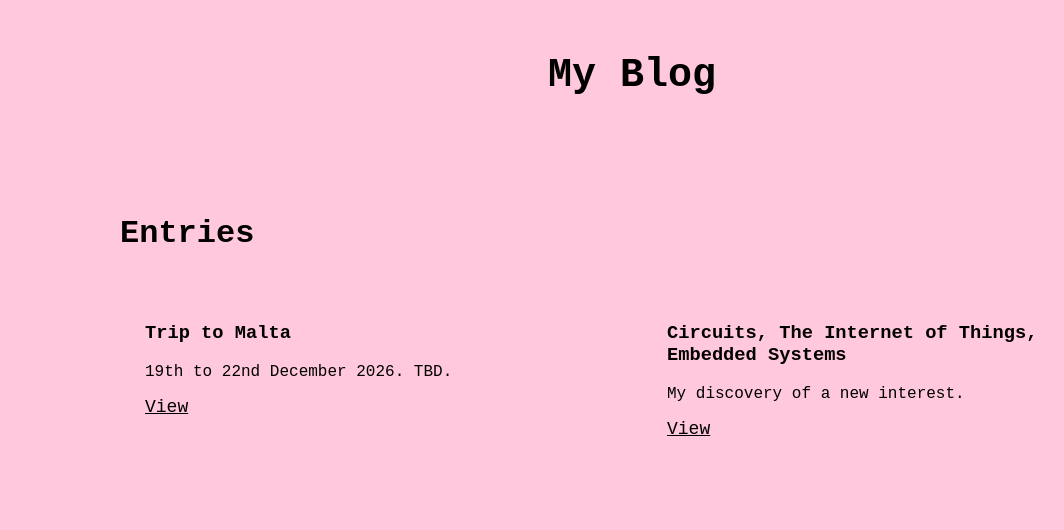
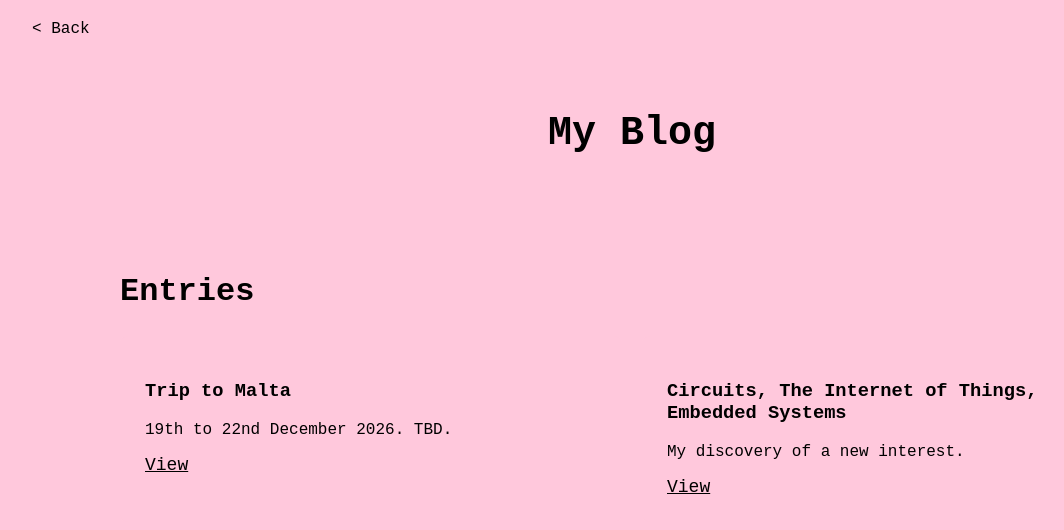
Before and after one commit to trouli-kambouri/trouli.dev, a plain HTML site: page blog/entries.html in a window 1280 px wide. Shown: the whole page, without its empty margins (8-1072 px from the left). Drawn offline with Linux system fonts and the light colour scheme; a script that the page names is missing.

Commit message:
Update README; Add back link to blog and entries pages

```diff
--- a/blog/entries.html
+++ b/blog/entries.html
@@ -8,6 +8,12 @@
 </head>
 
 <body>
+
+    <nav>
+        <div class="nav-links">
+            <a href="../index.html">< Back</a>
+        </div>
+    </nav>
 
     <main>
         <section id="home" class="hero">
```
Also changed, not shown: blog/Entries/Circuits.html (+6 -0 lines), blog/Entries/Malta.html (+6 -0 lines), README.md, blog/Entries/.Template.html.
